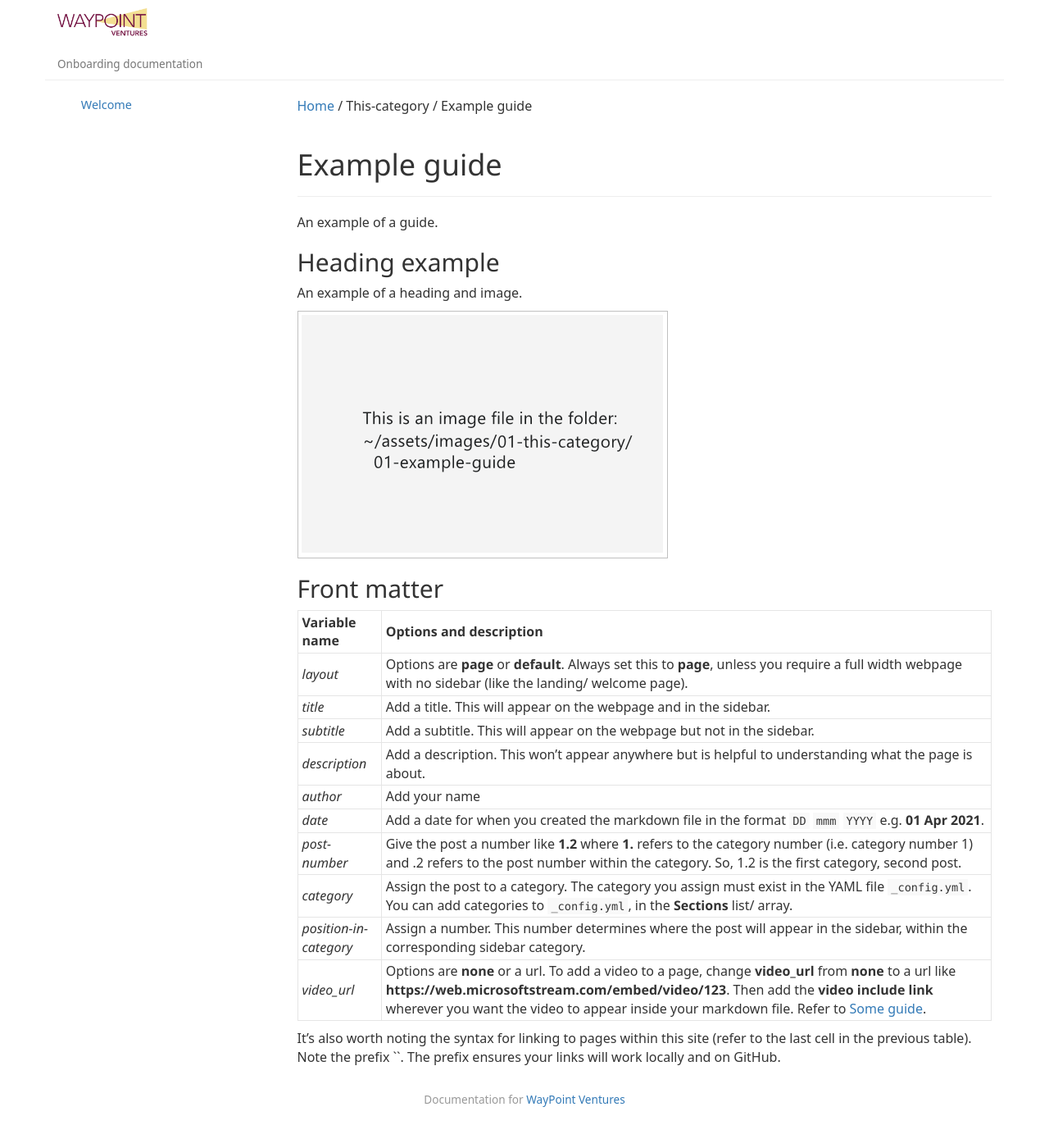
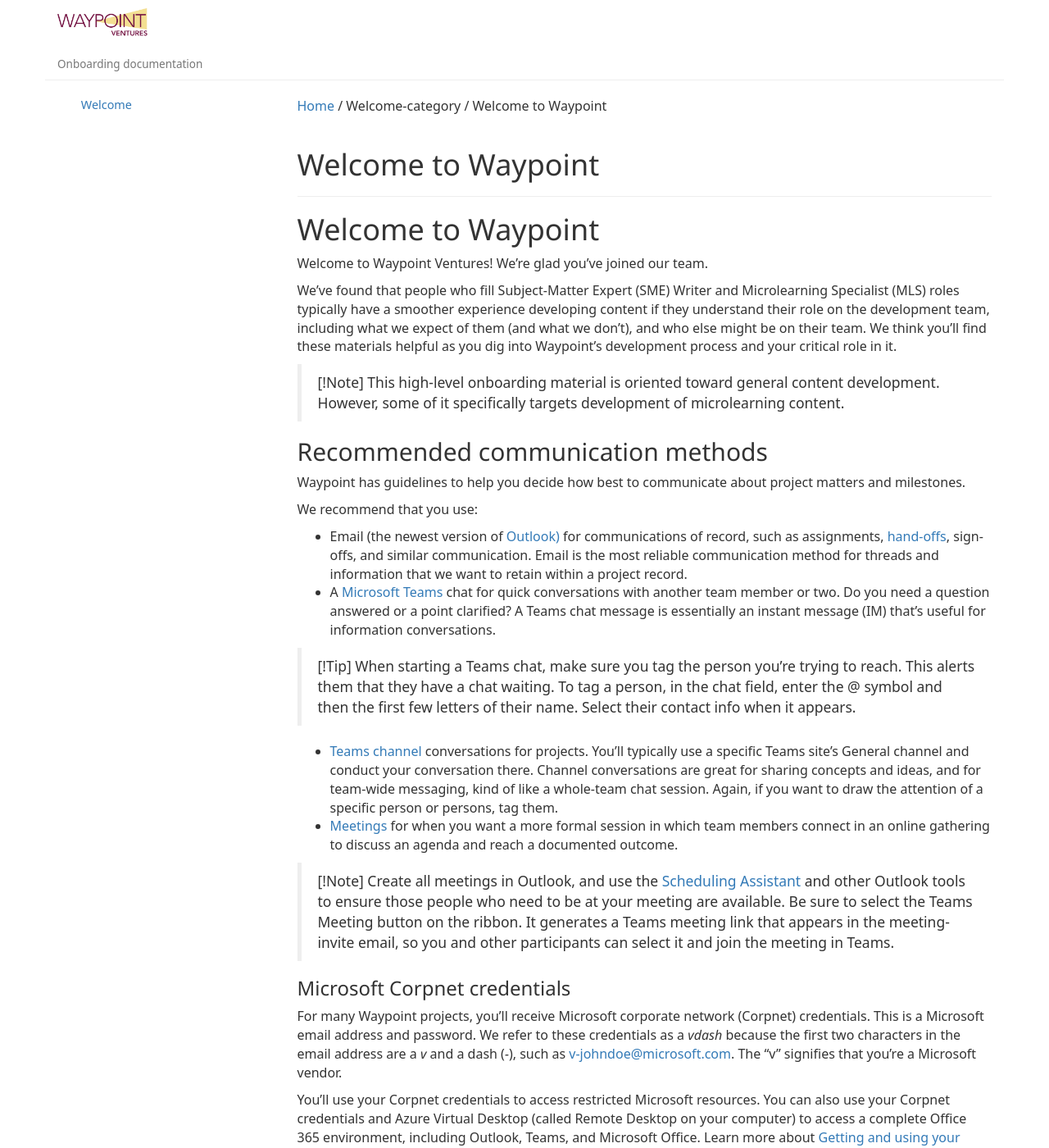
Before and after one commit to WayPointVenturesOrg/onboard-docs, a Jekyll site: the page built from _posts/01-this-category/2021-08-26-example-guide.md, in a window 1280 px wide and 1400 px high. Shown: the whole window at 82% size. Built offline with Jekyll 4.4.1, drawn with Linux system fonts in a browser that asks for light colours; some web fonts are replaced; some of the changed text lies outside the part shown.

Commit message:
Update 2021-08-26-example-guide.md

```diff
--- a/_posts/01-this-category/2021-08-26-example-guide.md
+++ b/_posts/01-this-category/2021-08-26-example-guide.md
@@ -1,37 +1,56 @@
 ---
 layout: page
-title: Example guide
+title: Welcome to Waypoint
 subtitle:
-description: An example of a guide
-author: mkavana
-date: 26 Aug 2021
+description: Welcome to Waypoint
+author: kcarlson
+date: 6 Sept 2021
 post-number: 1.1
-category: this-category
+category: welcome-category
 position-in-category: 1
 video_url: "none"
 ---
 
-An example of a guide.
+# Welcome to Waypoint
 
-## Heading example
+Welcome to Waypoint Ventures! We’re glad you’ve joined our team.
 
-An example of a heading and image.
+We’ve found that people who fill Subject-Matter Expert (SME) Writer and Microlearning Specialist (MLS) roles typically have a smoother experience developing content if they understand their role on the development team, including what we expect of them (and what we don’t), and who else might be on their team. We think you’ll find these materials helpful as you dig into Waypoint’s development process and your critical role in it.
 
-![Alt text](../assets/images/01-this-category\01-example-guide/01-image.png)
+>[!Note]
+>This high-level onboarding material is oriented toward general content development. However, some of it specifically targets development of microlearning content.
 
-## Front matter
+## Recommended communication methods
 
-Variable name|Options and description
-:---|:---
-*layout*|Options are **page** or **default**. Always set this to **page**, unless you require a full width webpage with no sidebar (like the landing/ welcome page).
-*title*|Add a title. This will appear on the webpage and in the sidebar.
-*subtitle*|Add a subtitle. This will appear on the webpage but not in the sidebar.
-*description*|Add a description. This won't appear anywhere but is helpful to understanding what the page is about.
-*author*|Add your name
-*date*|Add a date for when you created the markdown file in the format `DD` `mmm` `YYYY` e.g. **01 Apr 2021**.
-*post-number*|Give the post a number like **1.2** where **1.** refers to the category number (i.e. category number 1) and .2 refers to the post number within the category. So, 1.2 is the first category, second post.
-*category*|Assign the post to a category. The category you assign must exist in the YAML file `_config.yml`. You can add categories to `_config.yml`, in the **Sections** list/ array.
-*position-in-category*|Assign a number. This number determines where the post will appear in the sidebar, within the corresponding sidebar category.
-*video_url*|Options are **none** or a url. To add a video to a page, change **video_url** from **none** to a url like **https://web.microsoftstream.com/embed/video/123**. Then add the **video include link** wherever you want the video to appear inside your markdown file. Refer to [Some guide]({{site.baseurl}}/that-category/some-guide.html).
+Waypoint has guidelines to help you decide how best to communicate about project matters and milestones.
 
-It's also worth noting the syntax for linking to pages within this site (refer to the last cell in the previous table). Note the prefix `{{site.baseurl}}`. The prefix ensures your links will work locally and on GitHub.
+We recommend that you use:
+
+- Email (the newest version of [Outlook)](https://support.microsoft.com/en-us/office/outlook-training-8a5b816d-9052-4190-a5eb-494512343cca) for communications of record, such as assignments, [hand-offs](https://waypointventures.sharepoint.com/:p:/r/sites/Home/Waypoint Documents/Waypoint Hand-off Foundations.pptx?d=w780b3b7367794d8ea5060ba3b1372de5&csf=1&web=1&e=yAhZGW), sign-offs, and similar communication. Email is the most reliable communication method for threads and information that we want to retain within a project record.
+- A [Microsoft Teams](https://support.microsoft.com/en-us/office/microsoft-teams-video-training-4f108e54-240b-4351-8084-b1089f0d21d7?ui=en-us&rs=en-us&ad=us) chat for quick conversations with another team member or two. Do you need a question answered or a point clarified? A Teams chat message is essentially an instant message (IM) that’s useful for information conversations.
+
+>[!Tip]
+>When starting a Teams chat, make sure you tag the person you’re trying to reach. This alerts them that they have a chat waiting. To tag a person, in the chat field, enter the @ symbol and then the first few letters of their name. Select their contact info when it appears.
+
+- [Teams channel](https://support.microsoft.com/en-us/office/work-in-channels-99d33aaa-0743-47c6-a476-eb0a24abcb7e) conversations for projects. You’ll typically use a specific Teams site’s General channel and conduct your conversation there. Channel conversations are great for sharing concepts and ideas, and for team-wide messaging, kind of like a whole-team chat session. Again, if you want to draw the attention of a specific person or persons, tag them.
+- [Meetings](https://support.microsoft.com/en-us/office/meetings-in-teams-e0b0ae21-53ee-4462-a50d-ca9b9e217b67) for when you want a more formal session in which team members connect in an online gathering to discuss an agenda and reach a documented outcome.
+
+>[!Note]
+>Create all meetings in Outlook, and use the [Scheduling Assistant](https://support.microsoft.com/en-us/office/use-the-scheduling-assistant-and-room-finder-for-meetings-in-outlook-2e00ac07-cef1-47c8-9b99-77372434d3fa) and other Outlook tools to ensure those people who need to be at your meeting are available. Be sure to select the Teams Meeting button on the ribbon. It generates a Teams meeting link that appears in the meeting-invite email, so you and other participants can select it and join the meeting in Teams.
+
+### Microsoft Corpnet credentials
+
+For many Waypoint projects, you’ll receive Microsoft corporate network (Corpnet) credentials. This is a Microsoft email address and password. We refer to these credentials as a *vdash* because the first two characters in the email address are a *v* and a dash (*-*), such as [v-johndoe@microsoft.com](mailto:v-johndoe@microsoft.com). The “v” signifies that you’re a Microsoft vendor.
+
+You’ll use your Corpnet credentials to access restricted Microsoft resources. You can also use your Corpnet credentials and Azure Virtual Desktop (called Remote Desktop on your computer) to access a complete Office 365 environment, including Outlook, Teams, and Microsoft Office. Learn more about [Getting and using your Microsoft Corpnet credentials](https://waypointventures.sharepoint.com/:w:/r/sites/Home/_layouts/15/Doc.aspx?sourcedoc={6CC69912-B551-43CD-B842-2A09295BA592}&file=Getting and using your Microsoft Corpnet credentials.docx&action=default&mobileredirect=true).
+
+## Information management
+
+Here are the storage locations Waypoint uses for information:
+
+- [Waypoint’s intranet portal](https://waypointventures.sharepoint.com/sites/Home/SitePages/MS-Learn-microlearning.aspx) houses our orientation and internal content development and project management instructional materials.
+
+- [Teams channels](https://support.microsoft.com/en-us/office/work-in-channels-99d33aaa-0743-47c6-a476-eb0a24abcb7e) are for internal, project-related materials and conversations.
+- GitHub, Azure DevOps, and [SharePoint](https://support.microsoft.com/en-us/office/introduction-to-libraries-7d4221d9-8fb9-40d5-8441-2374c84b5e26) are used to share content internally and externally.
+- Microsoft Project Online (or “Project Server”) stores in-flight project files and reports. The files are located at https://waypointventures.sharepoint.com/sites/pwa/Projects.aspx.
+- OneNote, where you’ll find templates for emails, project schedules, meeting notes, and other important content for your project. Contact your Project Manager (PjM) for more information.
```
